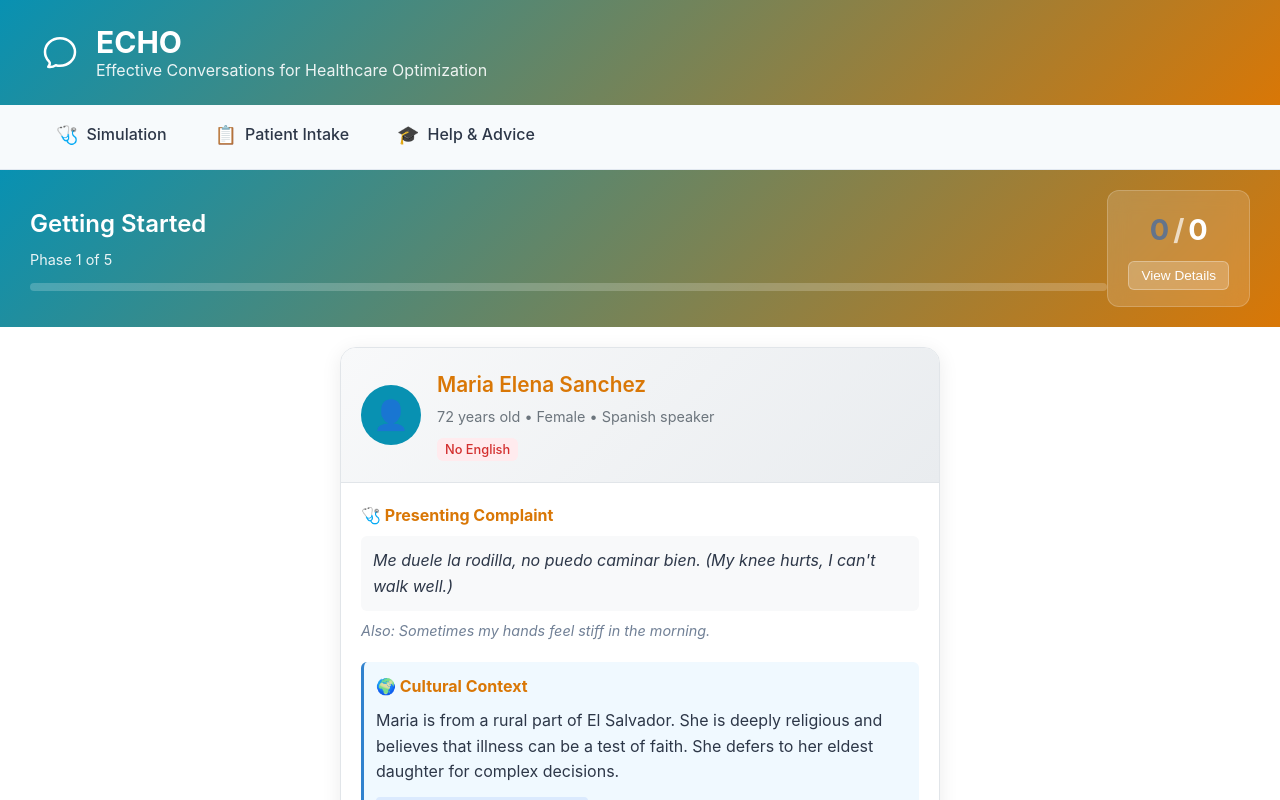
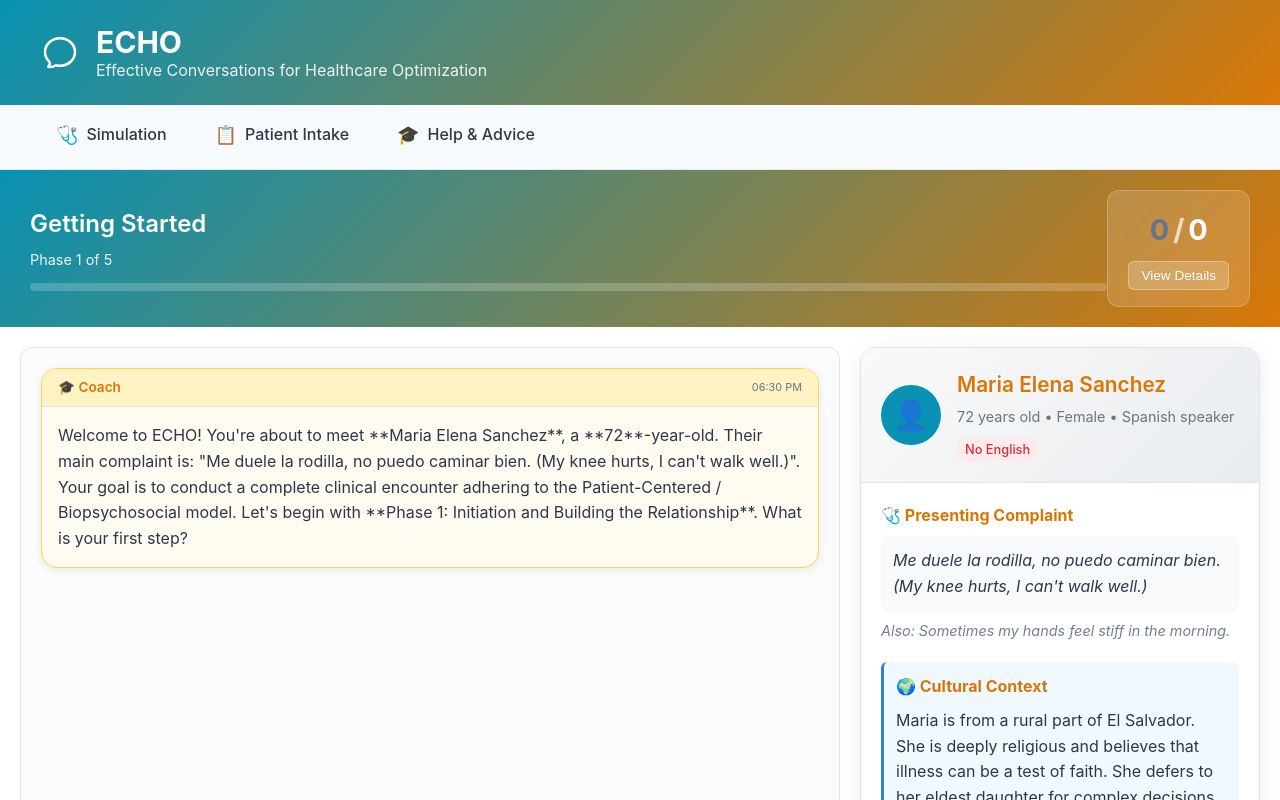
Before and after one commit to wrgr/echo, a React (Create React App) app: page / in a window 1280 px wide. Built offline with nearby package versions, Linux system fonts and the light colour scheme.

Commit message:
Make simulation layout responsive

```diff
--- a/src/index.css
+++ b/src/index.css
@@ -412,11 +412,12 @@ html, body {
 /* Chat Interface */
 .simulation-content {
   display: flex;
-  flex-direction: column;
+  flex-direction: row;
   flex: 1;
   gap: 20px;
   padding: 20px;
   overflow: visible;
+  align-items: stretch;
 }
 
 .chat-section {
@@ -424,6 +425,7 @@ html, body {
   display: flex;
   flex-direction: column;
   min-height: 0;
+  height: 100%;
 }
 
 .modern-chat {
@@ -644,17 +646,17 @@ html, body {
 
 /* Patient Card */
 .patient-card {
-  order: -1;
+  order: 0;
   width: 100%;
-  max-width: 600px;
+  max-width: 400px;
   background: white;
   border-radius: 16px;
   box-shadow: 0 4px 20px rgba(0, 0, 0, 0.08);
   border: 1px solid #e1e5e9;
   overflow: hidden;
   height: fit-content;
-  flex: 0 0 auto;
-  margin: 0 auto;
+  flex: 0 0 400px;
+  margin: 0;
 }
 
 .patient-card-header {
@@ -999,8 +1001,13 @@ html, body {
 
   .patient-card {
     max-width: none;
-    order: 1;
+    order: -1;
     margin: 0;
+    flex: 0 0 auto;
+  }
+
+  .chat-section {
+    height: auto;
   }
 
   .intake-form-grid {
```
